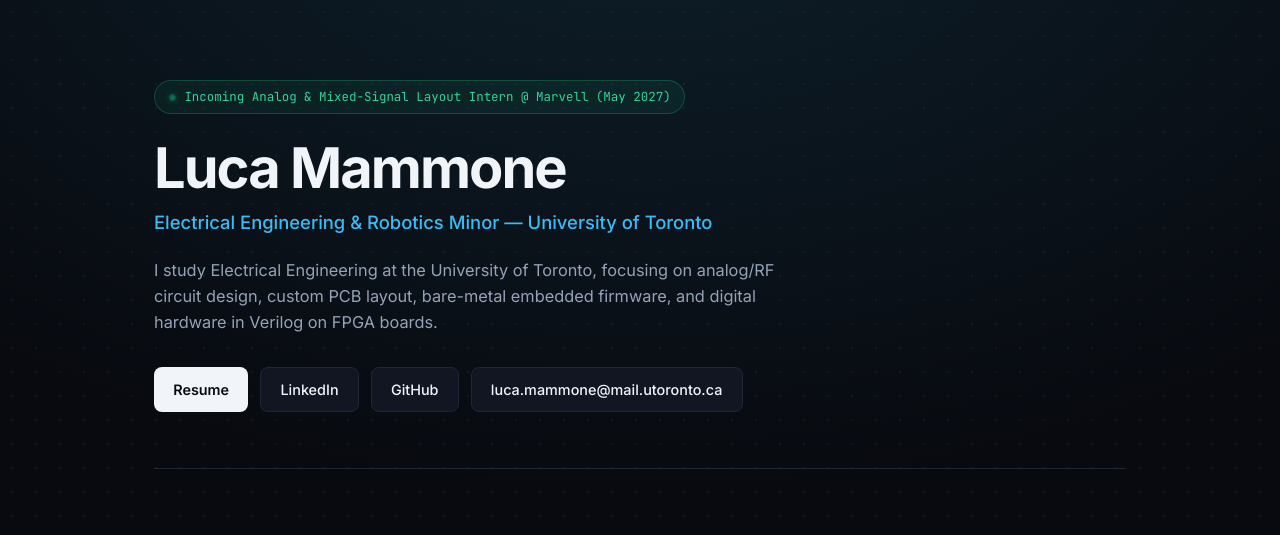
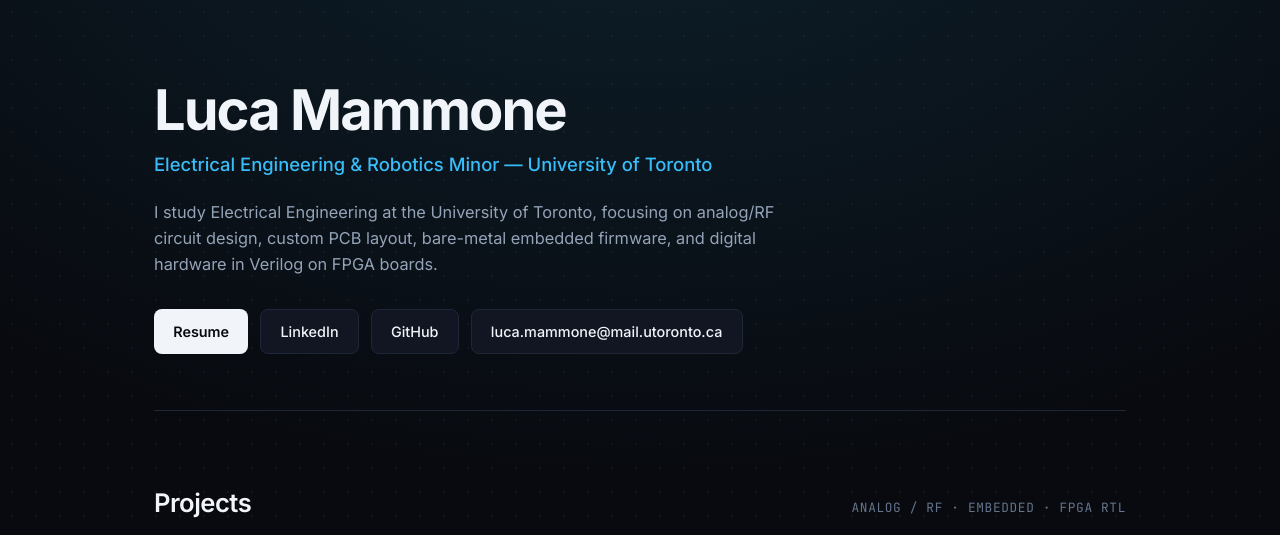
Before and after one commit to Lucamammone/Lucamammone.github.io, a plain HTML site: page index.html in a window 1280 px wide. Shown: the top 535 px of the page. Drawn offline with Linux system fonts and the light colour scheme.

Commit message:
Update index.html

```diff
--- a/index.html
+++ b/index.html
@@ -15,10 +15,6 @@
 
     <!-- Header / Intro -->
     <header class="hero">
-      <div class="status-badge">
-        <span class="pulse-dot"></span>
-        Incoming Analog &amp; Mixed-Signal Layout Intern @ Marvell (May 2027)
-      </div>
       <h1>Luca Mammone</h1>
       <p class="subtitle">Electrical Engineering &amp; Robotics Minor — University of Toronto</p>
       <p class="bio">
```
